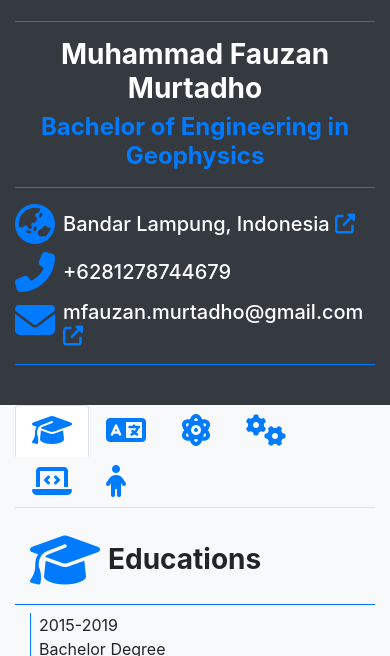
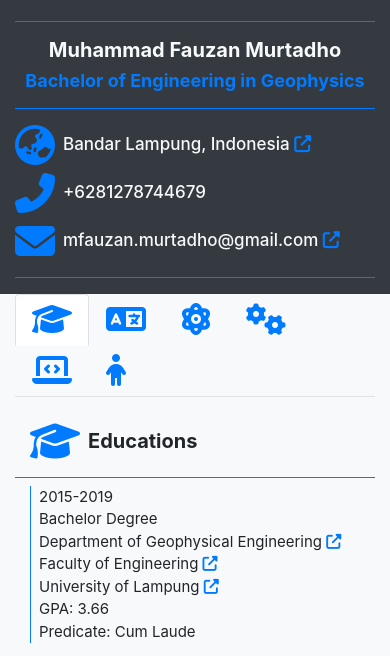
Before and after one commit to the-spatializer/about-me, a plain HTML site: page index.html in a window 390 px wide. Both pictures are taken after a click on the button "About Me". Shown: the part 162-818 px from the top of the page. Drawn offline with nearby package versions, Linux system fonts and the light colour scheme.

Commit message:
Update index.html to External .js and .css

```diff
--- a/index.html
+++ b/index.html
@@ -10,14 +10,13 @@
         <script src="https://maxcdn.bootstrapcdn.com/bootstrap/4.5.2/js/bootstrap.min.js"></script>
         <script src="https://kit.fontawesome.com/5c503e8b03.js" crossorigin="anonymous"></script>
         <link rel=icon href=https://cdn.jsdelivr.net/npm/@fortawesome/fontawesome-free@5.14/svgs/solid/user-tie.svg>
+        <link rel="stylesheet" href="style.css">
+        <link rel="stylesheet" media="screen and (max-width: 470px)" href="media.css">
     </head>
-    <style>
-        #details {display:none}
-    </style>
     <body>
         <!-- card top -->
         <div class="position-fixed d-flex justify-content-center align-items-center w-100 h-100">
-        <div id="card" class="container p-3 my-auto mx-auto border" style="max-width: 500px;z-index: 10;">
+            <div id="card" class="container p-3 my-auto mx-auto border bx-shdw bg-light" style="max-width: 500px;z-index: 10;">
                 <div>
                     <h3 class="text-body font-weight-bold">Muhammad Fauzan Murtadho</h3>
                     <h4 class="text-body font-weight-bold">Bachelor of Engineering in Geophysics</h4>
@@ -75,15 +74,15 @@
                         <i class="fab fa-github fa-2x"></i>
                     </a>
                 </div>
-            <button id="btn" type="button" class="btn btn-primary btn-lg btn-block">About Me</button>
+                <button id="btn" type="button" class="btn btn-primary btn-lg btn-block text-light">About Me</button>
             </div>
         </div>
         <!-- card bottom -->
         <!-- full box top -->
-        <div id="details" class="container h-100">
+        <div id="details" class="container bx-shdw">
             <div class="row">
                 <!-- left column top -->
-                <div class="col-sm-12 col-md-5 col-lg-5 col-xl-5 bg-dark" style="height: 567px;">
+                <div class="col-sm-12 col-md-5 col-lg-5 col-xl-5 bg-dark">
                     <!-- back button top-->
                     <button id="back" type="button" class="btn btn-primary m-3 position-fixed" style="z-index: 10;">
                         <i class="link fas fa-arrow-alt-circle-left fa-2x text-light"></i>
@@ -96,7 +95,7 @@
                     <!-- profile picture bottom -->
                     <!-- name & title top -->
                     <div class="border-bottom border-primary pb-2 mb-3">
-                        <h3 class="text-white text-center font-weight-bold">Muhammad Fauzan Murtadho</h3>
+                        <h3 class="text-light text-center font-weight-bold">Muhammad Fauzan Murtadho</h3>
                         <h4 class="text-primary text-center font-weight-bold">Bachelor of Engineering in Geophysics</h4>
                     </div>
                     <!-- name & title bottom -->
@@ -104,7 +103,7 @@
                     <div class="border-bottom border-primary pb-2 mb-3">
                         <h5 class="media">
                             <i class="fas fa-globe-asia text-primary fa-2x pr-2"></i>
-                            <span class="media-body align-self-center text-white">
+                            <span class="media-body align-self-center text-light">
                                 Bandar Lampung, Indonesia
                                 <a href="https://goo.gl/maps/xhrgN8mp428hAxxm9" target="_blank">
                                     <i class="fas fa-external-link-alt"></i>
@@ -113,11 +112,11 @@
                         </h5>
                         <h5 class="media">
                             <i class="fas fa-phone-alt text-primary fa-2x pr-2"></i>
-                            <span class="media-body align-self-center text-white">+6281278744679</span>
+                            <span class="media-body align-self-center text-light">+6281278744679</span>
                         </h5>
                         <h5 class="media">
                             <i class="fas fa-envelope text-primary fa-2x pr-2"></i>
-                            <span class="media-body align-self-center text-white">
+                            <span class="media-body align-self-center text-light">
                                 mfauzan.murtadho@gmail.com
                                 <a href="mailto:mfauzan.murtadho@gmail.com" target="_blank">
                                     <i class="fas fa-external-link-alt"></i>
@@ -440,16 +439,5 @@
         </div>
         <!-- full box bottom -->
     </body>
-    <script>
-        $(document).ready(function(){
-            $("#btn").click(function(){
-                $("#card").fadeOut("fast");
-                $("#details").fadeIn("fast");
-            });
-            $("#back").click(function(){
-                $("#details").fadeOut("fast");
-                $("#card").fadeIn("fast");
-            });
-        });
-    </script>
+    <script src="script.js"></script>
 </html>
```
Lines whose indentation alone changed are shown as unchanged.
